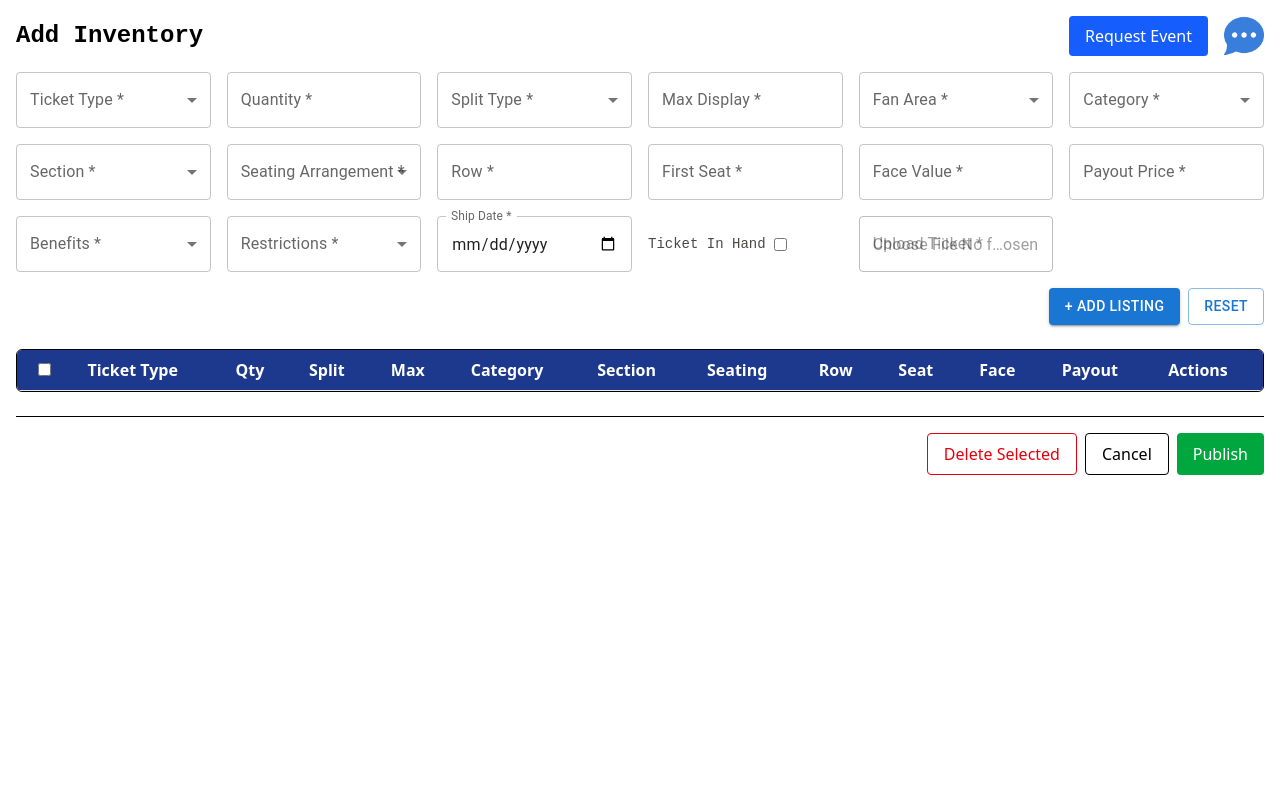
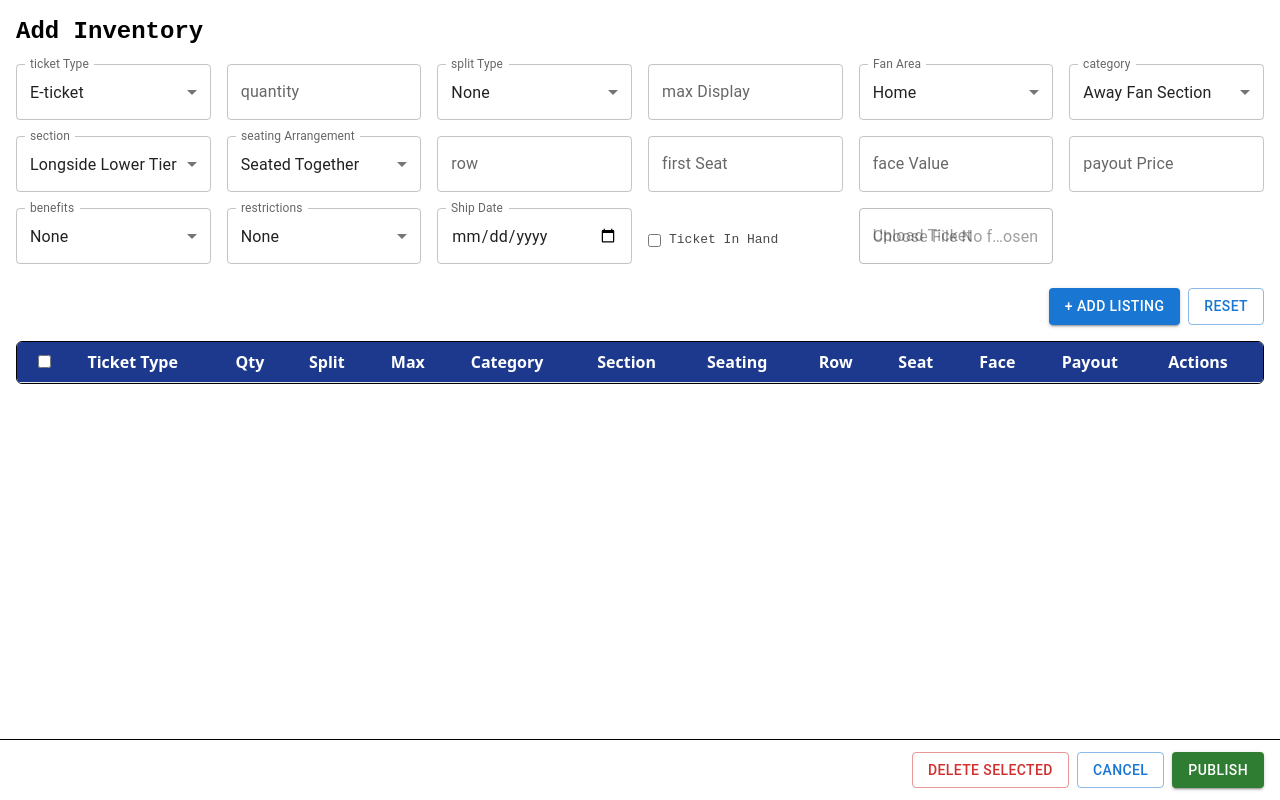
Before and after one commit to muraliSMD/addInventory, a Next.js app: page / in a window 1280 px wide. Built offline with nearby package versions, Linux system fonts and the light colour scheme.

Commit message:
ui updates

```diff
--- a/app/addInventory.js
+++ b/app/addInventory.js
@@ -15,59 +15,69 @@ import {
 } from "@mui/material";
 
 export default function AddInventory() {
-  const [listings, setListings] = useState([]);
-  const [form, setForm] = useState({
-    ticketType: "",
+  const initialForm = {
+    ticketType: "E-ticket",
     quantity: "",
-    splitType: "",
+    splitType: "None",
     maxDisplay: "",
-    FanArea: "",
-    category: "",
-    section: "",
-    seatingArrangement: "",
+    FanArea: "Home",
+    category: "Away Fan Section",
+    section: "Longside Lower Tier",
+    seatingArrangement: "Seated Together",
     row: "",
     firstSeat: "",
     faceValue: "",
     payoutPrice: "",
-    benefits: "",
-    restrictions: "",
+    benefits: "None",
+    restrictions: "None",
     shipDate: "",
     ticketInHand: false,
     uploadTicket: "",
-  });
+  };
+
+  const [form, setForm] = useState(initialForm);
+  const [formErrors, setFormErrors] = useState({});
+  const [listings, setListings] = useState([]);
   const [editId, setEditId] = useState(null);
   const [filter, setFilter] = useState("");
   const [selectAll, setSelectAll] = useState(false);
 
-  const getLabel = (key, label) => {
-    const isEmpty = form[key] === "" || form[key] === null;
-    return `${label}${isEmpty ? " *" : ""}`;
+  const selectOptions = {
+    ticketType: ["E-ticket", "Local Delivery"],
+    splitType: ["None", "Split Type"],
+    category: ["Home", "Away Fan Section"],
+    section: ["Longside Lower Tier", "Washington Lower Tier"],
+    FanArea: ["Home", "Away"],
+    seatingArrangement: ["Not Seated together", "Seated Together"],
+    benefits: ["None", "Merchandise", "Free Food"],
+    restrictions: ["None", "ID Required", "No Kids"],
   };
 
-  const resetForm = () => {
-    setForm({
-      ticketType: "",
-      quantity: "",
-      splitType: "",
-      maxDisplay: "",
-      FanArea: "",
-      category: "",
-      section: "",
-      seatingArrangement: "",
-      row: "",
-      firstSeat: "",
-      faceValue: "",
-      payoutPrice: "",
-      benefits: "",
-      restrictions: "",
-      shipDate: "",
-      ticketInHand: false,
-      uploadTicket: "",
+  const validateForm = () => {
+    const errors = {};
+    Object.entries(form).forEach(([key, value]) => {
+      if (
+        typeof value === "string" &&
+        value.trim() === "" &&
+        key !== "uploadTicket"
+      ) {
+        errors[key] = "This field is required";
+      }
+      if (
+        typeof value === "number" &&
+        (value === 0 || value === "") &&
+        key !== "uploadTicket"
+      ) {
+        errors[key] = "This field is required";
+      }
     });
-    setEditId(null);
+    setFormErrors(errors);
+    return Object.keys(errors).length === 0;
   };
 
   const handleAddListing = () => {
+    if (!validateForm()) return;
+
     if (editId !== null) {
       setListings((prev) =>
         prev.map((item) =>
@@ -78,15 +88,34 @@ export default function AddInventory() {
     } else {
       setListings([...listings, { ...form, id: Date.now(), checked: false }]);
     }
+
     resetForm();
+  };
+
+  const resetForm = () => {
+    setForm(initialForm);
+    setFormErrors({});
+    setEditId(null);
   };
 
   const handleEdit = (id) => {
     const item = listings.find((i) => i.id === id);
     if (item) {
-      const { checked, ...rest } = item;
+      const { checked, id: _, ...rest } = item;
       setForm(rest);
       setEditId(id);
+    }
+  };
+
+  const handleChange = (e) => {
+    const { name, value, type, checked, files } = e.target;
+    setFormErrors((prev) => ({ ...prev, [name]: undefined }));
+    if (type === "checkbox") {
+      setForm((prev) => ({ ...prev, [name]: checked }));
+    } else if (type === "file") {
+      setForm((prev) => ({ ...prev, [name]: files[0]?.name || "" }));
+    } else {
+      setForm((prev) => ({ ...prev, [name]: value }));
     }
   };
 
@@ -98,17 +127,6 @@ export default function AddInventory() {
     const item = listings.find((i) => i.id === id);
     if (item) {
       setListings([...listings, { ...item, id: Date.now(), checked: false }]);
-    }
-  };
-
-  const handleChange = (e) => {
-    const { name, value, type, checked, files } = e.target;
-    if (type === "checkbox") {
-      setForm((prev) => ({ ...prev, [name]: checked }));
-    } else if (type === "file") {
-      setForm((prev) => ({ ...prev, [name]: files[0]?.name || "" }));
-    } else {
-      setForm((prev) => ({ ...prev, [name]: value }));
     }
   };
 
@@ -136,46 +154,27 @@ export default function AddInventory() {
     item.ticketType.toLowerCase().includes(filter.toLowerCase())
   );
 
-  const selectOptions = (name) => {
-    const options = {
-      ticketType: ["E-ticket", "Local Delivery"],
-      splitType: ["None", "Split Type"],
-      category: ["Home", "Away Fan Section"],
-      section: ["Longside Lower Tier", "Washington Lower Tier"],
-      FanArea: ["Home", "Away"],
-      seatingArrangement: ["Not Seated together", "Seated Together"],
-      benefits: ["None", "Merchandise", "Free Food"],
-      restrictions: ["None", "ID Required", "No Kids"],
-    };
-    return options[name] || [];
-  };
-
   return (
     <div className="p-4">
-      <div className="flex justify-between items-center mb-4">
-        <h2 className="text-2xl font-semibold">Add Inventory</h2>
-        <div className="flex items-center gap-4">
-          <button className="bg-blue-600 text-white px-4 py-2 rounded">
-            Request Event
-          </button>
-          <Image src={message} width={40} height={40} alt="message" />
-        </div>
-      </div>
+      <h2 className="text-2xl font-bold mb-4">Add Inventory</h2>
 
-      <div className="grid grid-cols-1 md:grid-cols-6 gap-4 mb-4">
+      {/* Form */}
+      <div className="grid grid-cols-1 md:grid-cols-6 gap-4 mb-6">
         {Object.entries(form).map(([key, value]) => {
-          const label = key.replace(/([A-Z])/g, " $1").replace(/^./, (str) => str.toUpperCase());
-          if (selectOptions(key).length > 0) {
+          if (selectOptions[key]) {
             return (
-              <FormControl fullWidth key={key}>
-                <InputLabel>{getLabel(key, label)}</InputLabel>
+              <FormControl key={key} fullWidth error={!!formErrors[key]}>
+                <InputLabel>
+                  {key.replace(/([A-Z])/g, " $1")}
+                  {formErrors[key] ? " *" : ""}
+                </InputLabel>
                 <Select
                   name={key}
                   value={value}
                   onChange={handleChange}
-                  label={label}
+                  label={key.replace(/([A-Z])/g, " $1")}
                 >
-                  {selectOptions(key).map((opt) => (
+                  {selectOptions[key].map((opt) => (
                     <MenuItem key={opt} value={opt}>
                       {opt}
                     </MenuItem>
@@ -190,22 +189,24 @@ export default function AddInventory() {
                 fullWidth
                 type="date"
                 name={key}
-                label={getLabel(key, "Ship Date")}
+                label="Ship Date"
                 value={value}
                 onChange={handleChange}
                 InputLabelProps={{ shrink: true }}
+                error={!!formErrors[key]}
+                helperText={formErrors[key]}
               />
             );
           } else if (key === "ticketInHand") {
             return (
-              <div key={key} className="flex items-center">
-                <label className="text-sm mr-2">Ticket In Hand</label>
+              <div key={key} className="flex items-center mt-2">
                 <input
                   type="checkbox"
                   name={key}
                   checked={value}
                   onChange={handleChange}
                 />
+                <label className="ml-2">Ticket In Hand</label>
               </div>
             );
           } else if (key === "uploadTicket") {
@@ -215,8 +216,7 @@ export default function AddInventory() {
                 fullWidth
                 type="file"
                 name={key}
-                label={getLabel(key, "Upload Ticket")}
-                onChange={handleChange}
+                label="Upload Ticket"
                 disabled
               />
             );
@@ -226,22 +226,23 @@ export default function AddInventory() {
                 key={key}
                 fullWidth
                 name={key}
-                label={getLabel(key, label)}
+                label={
+                  key.replace(/([A-Z])/g, " $1") +
+                  (formErrors[key] ? " *" : "")
+                }
                 value={value}
                 onChange={handleChange}
                 type={typeof value === "number" ? "number" : "text"}
+                error={!!formErrors[key]}
+                helperText={formErrors[key]}
               />
             );
           }
         })}
       </div>
 
-      <div className="flex gap-2 mb-6 justify-end">
-        <Button
-          onClick={handleAddListing}
-          variant="contained"
-          color="primary"
-        >
+      <div className="flex justify-end gap-2 mb-4">
+        <Button onClick={handleAddListing} variant="contained" color="primary">
           {editId ? "Update Listing" : "+ Add Listing"}
         </Button>
         <Button onClick={resetForm} variant="outlined">
@@ -249,6 +250,7 @@ export default function AddInventory() {
         </Button>
       </div>
 
+      {/* Table */}
       <div className="overflow-x-auto border rounded-md max-h-[400px]">
         <table className="min-w-full divide-y divide-gray-200">
           <thead className="bg-blue-900 text-white sticky top-0">
@@ -260,7 +262,20 @@ export default function AddInventory() {
                   onChange={handleSelectAll}
                 />
               </th>
-              {["Ticket Type", "Qty", "Split", "Max", "Category", "Section", "Seating", "Row", "Seat", "Face", "Payout", "Actions"].map((header) => (
+              {[
+                "Ticket Type",
+                "Qty",
+                "Split",
+                "Max",
+                "Category",
+                "Section",
+                "Seating",
+                "Row",
+                "Seat",
+                "Face",
+                "Payout",
+                "Actions",
+              ].map((header) => (
                 <th key={header} className="px-4 py-2 text-left">
                   {header}
                 </th>
@@ -305,18 +320,22 @@ export default function AddInventory() {
         </table>
       </div>
 
-      <footer className="mt-6 flex justify-end gap-2 border-t pt-4">
-        <button
-          onClick={handleDeleteSelected}
-          className="border px-4 py-2 rounded text-red-600"
-        >
-          Delete Selected
-        </button>
-        <button className="border px-4 py-2 rounded">Cancel</button>
-        <button className="bg-green-600 text-white px-4 py-2 rounded">
-          Publish
-        </button>
-      </footer>
+
+ <footer className="fixed bottom-0 left-0 w-full bg-white border-t px-4 py-3 flex justify-end gap-2 shadow z-10">
+  <Button
+    onClick={handleDeleteSelected}
+    variant="outlined"
+    color="error"
+  >
+    Delete Selected
+  </Button>
+  <Button variant="outlined">Cancel</Button>
+  <Button variant="contained" color="success">
+    Publish
+  </Button>
+</footer>
     </div>
+
+
   );
 }
```
